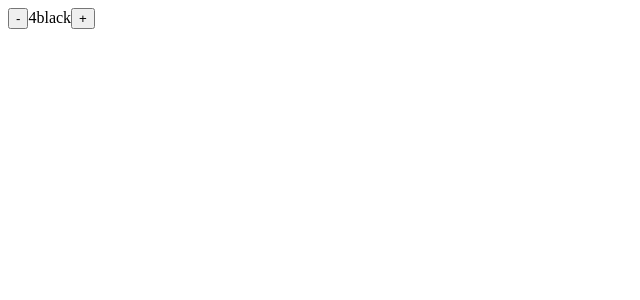
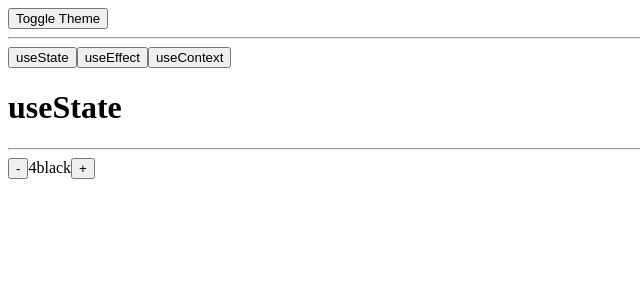
Before and after one commit to ronitsingh2001/react-hooks, a React (Create React App) app: page / in a window 1280 px wide. Shown: the top 300 px of the page, without its empty margins (0-640 px from the left). Built offline with nearby package versions, Linux system fonts and the light colour scheme.

Commit message:
useEffect done

```diff
--- a/src/App.js
+++ b/src/App.js
@@ -1,36 +1,17 @@
-import { useState } from "react";
+import { createContext, useState } from "react";
+import Main from "./Main";
 
-function getno() {
-  console.log('ji');
-  return 4;
-}
+const ThemeContext = createContext();
 
 function App() {
-  const [state, setState] = useState(() => {
-    return { count: 4, theme: 'black' };
-  });
-
-  function decrementCount() {
-    setState(prevState => {
-      // return { count: prevCount.count - 1 }; // incorrect
-      return { ...prevState, count: prevState.count - 1 }; // correct
-    });
-  }
-
-  function incrementCount() {
-    setState(prevState => {
-      return { ...prevState, count: prevState.count + 1 };
-    });
-  }
-
-  return (
-    <>
-      <button onClick={decrementCount}>-</button>
-      <span>{state.count}</span>
-      <span>{state.theme}</span>
-      <button onClick={incrementCount}>+</button>
-    </>
-  );
+  const [darkTheme, setDarkTheme] = useState(true);
+  return <>
+    <ThemeContext.Provider value={darkTheme}>
+      <button onClick={() => setDarkTheme(prevState => !prevState)}>Toggle Theme</button>
+      <hr></hr>
+      <Main />
+    </ThemeContext.Provider>
+  </>;
 }
 
 export default App;
--- /dev/null
+++ b/src/Main.js
@@ -0,0 +1,41 @@
+import { useState } from "react";
+import UseEffect from "./UseEffect";
+import UseState from "./UseState";
+import UseContext from "./UseContext";
+
+
+function Main() {
+    const [hook, setHook] = useState('useState');
+
+    return (
+        <>
+            <nav>
+                <button onClick={() => setHook('useState')}>useState</button>
+                <button onClick={() => setHook('useEffect')}>useEffect</button>
+                <button onClick={() => setHook('useContext')}>useContext</button>
+            </nav>
+            {
+                hook === 'useState' && <>
+                    <h1>useState</h1>
+                    <hr></hr>
+                    <UseState />
+                </>
+            }
+            {
+                hook === 'useEffect' && <>
+                    <h1>useEffect</h1>
+                    <hr></hr>
+                    <UseEffect />
+                </>
+            }{
+                hook === 'useContext' && <>
+                    <h1>useContext</h1>
+                    <hr></hr>
+                    <UseContext />
+                </>
+            }
+        </>
+    );
+}
+
+export default Main;
--- /dev/null
+++ b/src/UseContext.js
@@ -0,0 +1,5 @@
+export default function useContext(){
+    return <>
+    <div>Function Theme</div>
+    </>
+}
--- /dev/null
+++ b/src/UseEffect.js
@@ -0,0 +1,50 @@
+import React, { useEffect, useState } from 'react';
+
+function UseEffect() {
+    const [resourseType, setResourseType] = useState('posts');
+    const [items, setItems] = useState([]);
+    const [windowWidth, setWindowWidth] = useState(window.innerWidth);
+
+    const handleResize = () => {
+        setWindowWidth(window.innerWidth);
+    };
+
+    useEffect(() => {
+        fetch('https://jsonplaceholder.typicode.com/' + resourseType)
+            .then(response => response.json())
+            .then(json => setItems(json));
+    }, [resourseType]);
+
+    useEffect(() => {
+        window.addEventListener('resize', handleResize);
+
+        return () => {
+            window.removeEventListener('resize', handleResize);
+            console.log('cleanup')
+        };
+    }, []);
+
+    return (
+        <>
+            <div>
+                window width - {windowWidth}
+            </div>
+            <br />
+            <div>
+                <button onClick={() => setResourseType('posts')}>Posts</button>
+                <button onClick={() => setResourseType('users')}>Users</button>
+                <button onClick={() => setResourseType('comments')}>Comments</button>
+            </div>
+            <h1>{resourseType}</h1>
+            {
+                items.map(item => {
+                    return <pre key={item.id}>
+                        {JSON.stringify(item)}
+                    </pre>;
+                })
+            }
+        </>
+    );
+}
+
+export default UseEffect;
--- /dev/null
+++ b/src/UseState.js
@@ -0,0 +1,28 @@
+import { useState } from "react";
+
+export default function UseState() {
+    const [state, setState] = useState(() => {
+        return { count: 4, theme: 'black' };
+    });
+
+    function decrementCount() {
+        setState(prevState => {
+            // return { count: prevCount.count - 1 }; // incorrect
+            return { ...prevState, count: prevState.count - 1 }; // correct
+        });
+    }
+
+    function incrementCount() {
+        setState(prevState => {
+            return { ...prevState, count: prevState.count + 1 };
+        });
+    }
+    return (
+        <>
+            <button onClick={decrementCount}>-</button>
+            <span>{state.count}</span>
+            <span>{state.theme}</span>
+            <button onClick={incrementCount}>+</button>
+        </>
+    );
+}
```
